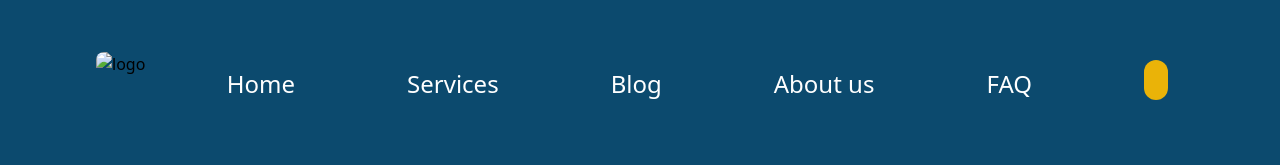
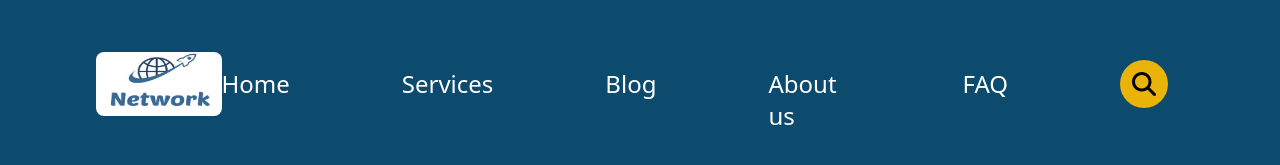
Before and after one commit to nihal-baba/landing-page-using-tailwind, a plain HTML site: page index.html in a window 1280 px wide. Shown: the top 165 px of the page. Drawn offline with nearby package versions, Linux system fonts and the light colour scheme.

Commit message:
Update index.html

```diff
--- a/index.html
+++ b/index.html
@@ -6,14 +6,14 @@
     <meta http-equiv="X-UA-Compatible" content="IE=edge">
     <meta name="viewport" content="width=device-width, initial-scale=1.0">
     <script src="https://cdn.tailwindcss.com"></script>
-
+    <link rel="stylesheet" href="https://cdnjs.cloudflare.com/ajax/libs/font-awesome/6.2.1/css/all.min.css" integrity="sha512-MV7K8+y+gLIBoVD59lQIYicR65iaqukzvf/nwasF0nqhPay5w/9lJmVM2hMDcnK1OnMGCdVK+iQrJ7lzPJQd1w==" crossorigin="anonymous" referrerpolicy="no-referrer" />
     <title>Landing page</title>
   <link rel="stylesheet" href="/assets/index-179954eb.css">
 </head>
 
 <body class="bg-sky-900 ">
     <nav class="flex justify-between py-3">
-        <img src="/assets/logo-6193f01e.jpg" alt="logo" class="mt-10 h-16 w-32 ml-24  rounded-lg">
+        <img src="/assets/logo.jpg" alt="logo" class="mt-10 h-16 w-32 ml-24  rounded-lg">
         <ul class=" pr-28 py-6 flex space-x-28  mt-6  text-2xl text-white">
             <li class="cursor-pointer border-transparent border-b-4 hover:border-b-4 pt-2 pb-2 hover:border-b-yellow-500">Home</li>
             <li class="cursor-pointer border-transparent border-b-4 hover:border-b-4 pt-2 pb-2 hover:border-b-yellow-500">Services</li>
```
